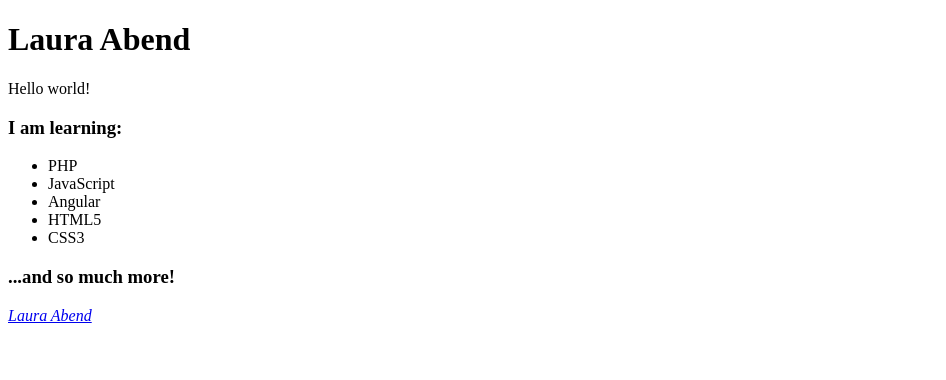
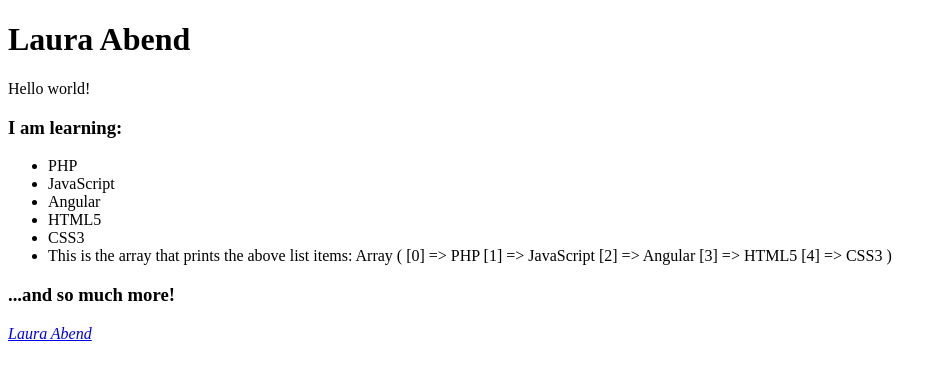
Before and after one commit to algho5/challenge2, a PHP site: page /code_school.php in a window 1280 px wide. Shown: the top 380 px of the page, without its empty margins (0-946 px from the left). Run offline with PHP 8.4, Linux system fonts and the light colour scheme.

Commit message:
add print_r function to see entire array on DOM

```diff
--- a/code_school.php
+++ b/code_school.php
@@ -18,6 +18,7 @@ $learning = array('PHP', 'JavaScript', 'Angular', 'HTML5', 'CSS3');
       <li><?php echo $learning[2]; ?></li>
       <li><?php echo $learning[3]; ?></li>
       <li><?php echo $learning[4]; ?></li>
+      <li>This is the array that prints the above list items: <?php print_r($learning); ?></li>
     </ul>
     <h3>...and so much more!</h3>
   </body>
```
